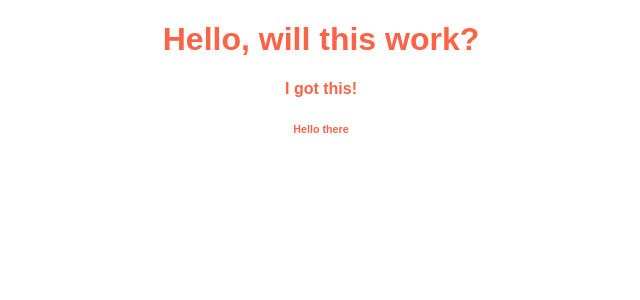
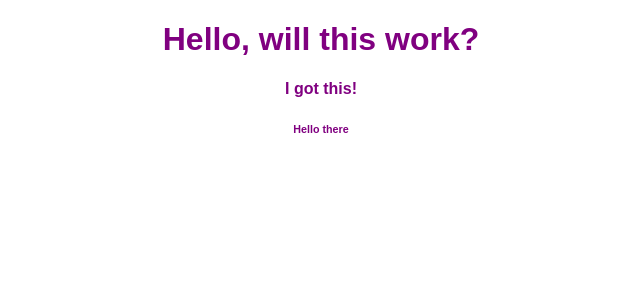
Before and after one commit to christianalfoni/new-git-flow, a React (Create React App) app: page / in a window 1280 px wide. Shown: the top 300 px of the page, without its empty margins (319-959 px from the left). Built offline with nearby package versions, Linux system fonts and the light colour scheme.

Commit message:
change to purple

```diff
--- a/src/styles.css
+++ b/src/styles.css
@@ -1,5 +1,5 @@
 .App {
   font-family: sans-serif;
   text-align: center;
-  color: tomato;
+  color: purple;
 }
```
